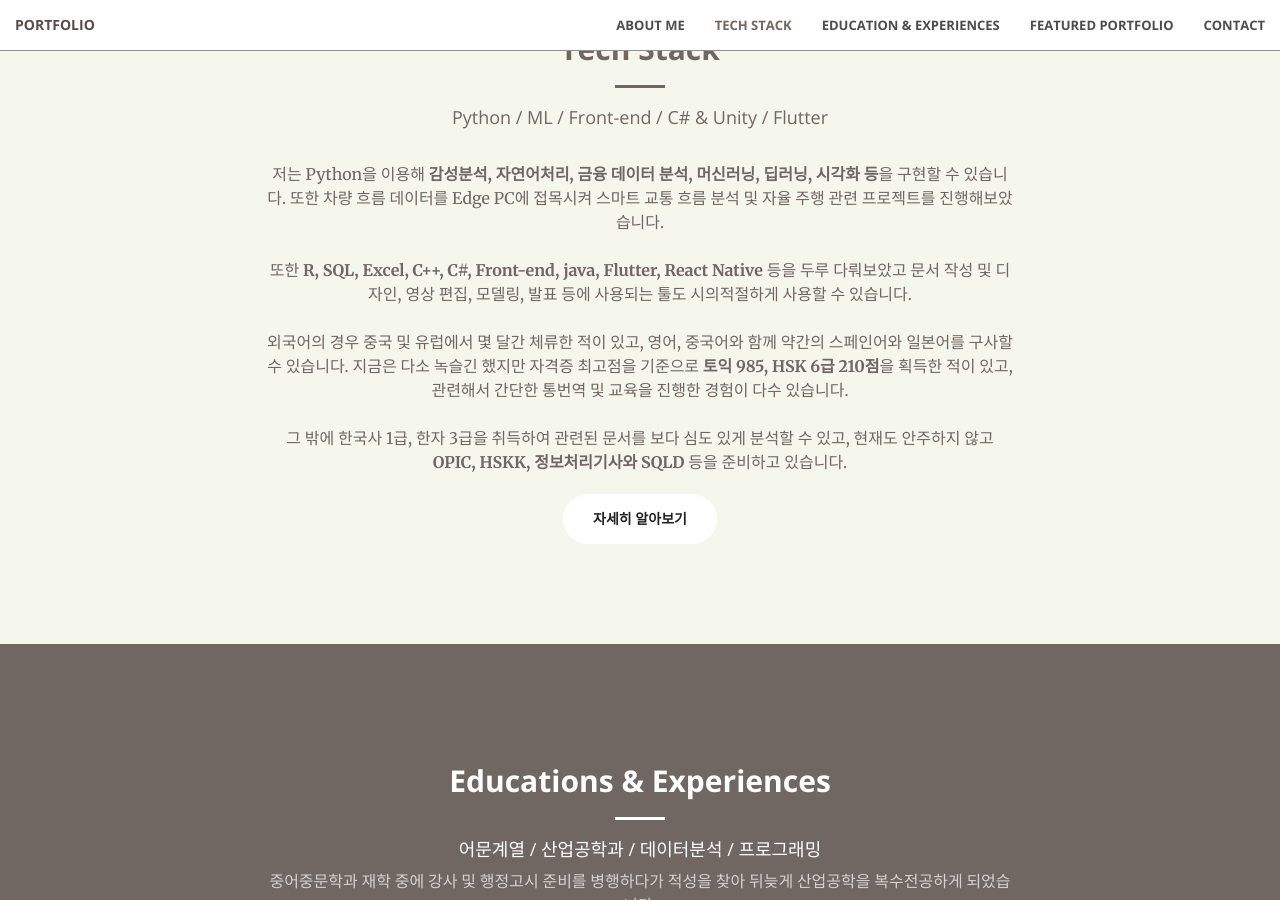
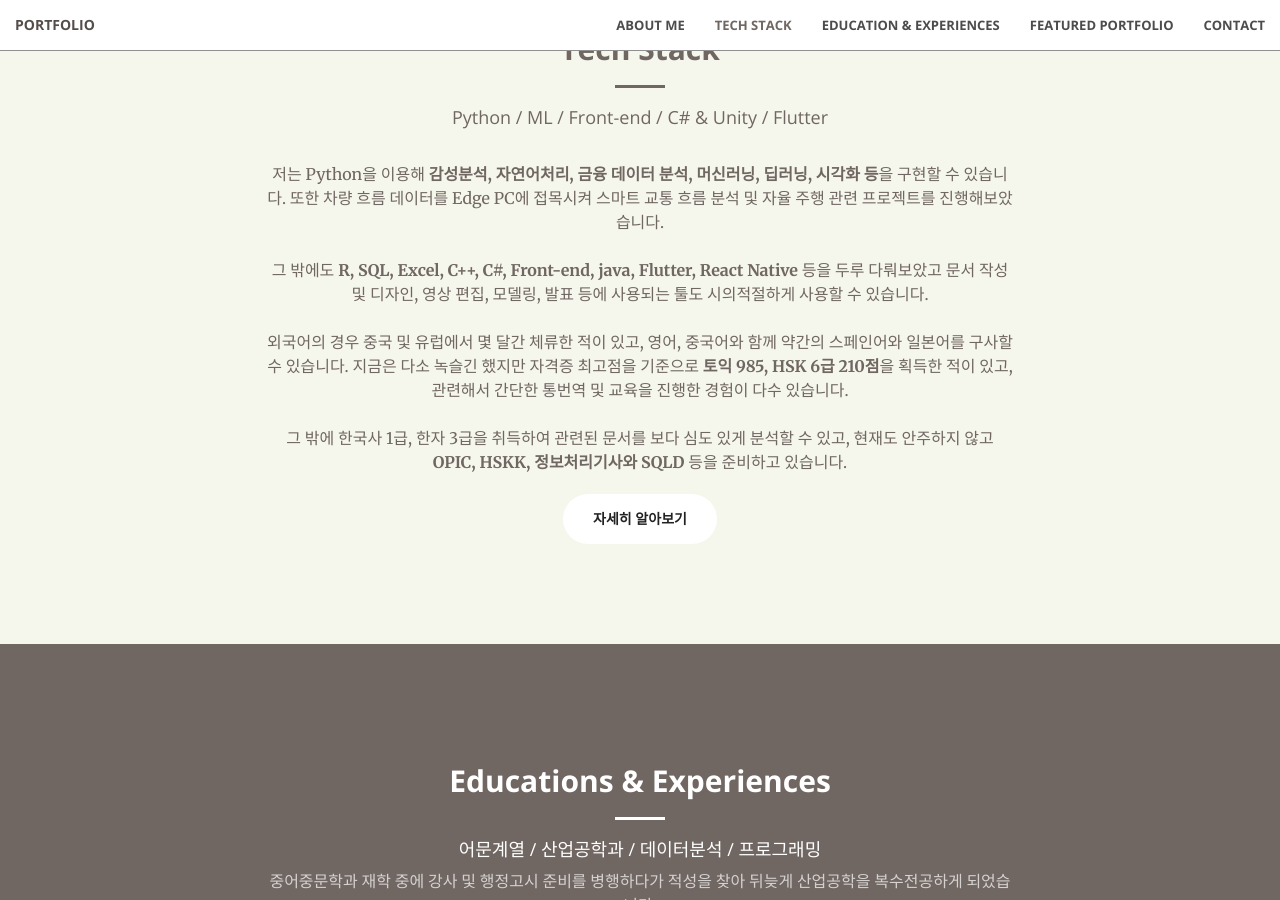
Before and after one commit to ymdev2023/ymdev2023.github.io, a Jekyll site: the page built from index.html, in a window 1280 px wide and 900 px high, scrolled down 1504 px. Built offline with Jekyll 4.4.1, drawn with Linux system fonts in a browser that asks for light colours.

Commit message:
Update tech-stack.html

```diff
--- a/_includes/tech-stack.html
+++ b/_includes/tech-stack.html
@@ -9,7 +9,7 @@
           저는 Python을 이용해
           <b>감성분석, 자연어처리, 금융 데이터 분석, 머신러닝, 딥러닝, 시각화 등</b>을 구현할
           수 있습니다. 또한 차량 흐름 데이터를 Edge PC에 접목시켜 스마트 교통 흐름 분석 및 자율 주행 관련
-          프로젝트를 진행해보았습니다. <br /><br />또한
+          프로젝트를 진행해보았습니다. <br /><br />그 밖에도
           <b>R, SQL, Excel, C++, C#, Front-end, java, Flutter, React Native</b> 등을 두루
           다뤄보았고 문서 작성 및 디자인, 영상 편집, 모델링, 발표 등에 사용되는
           툴도 시의적절하게 사용할 수 있습니다. <br /><br />외국어의 경우 중국
```
